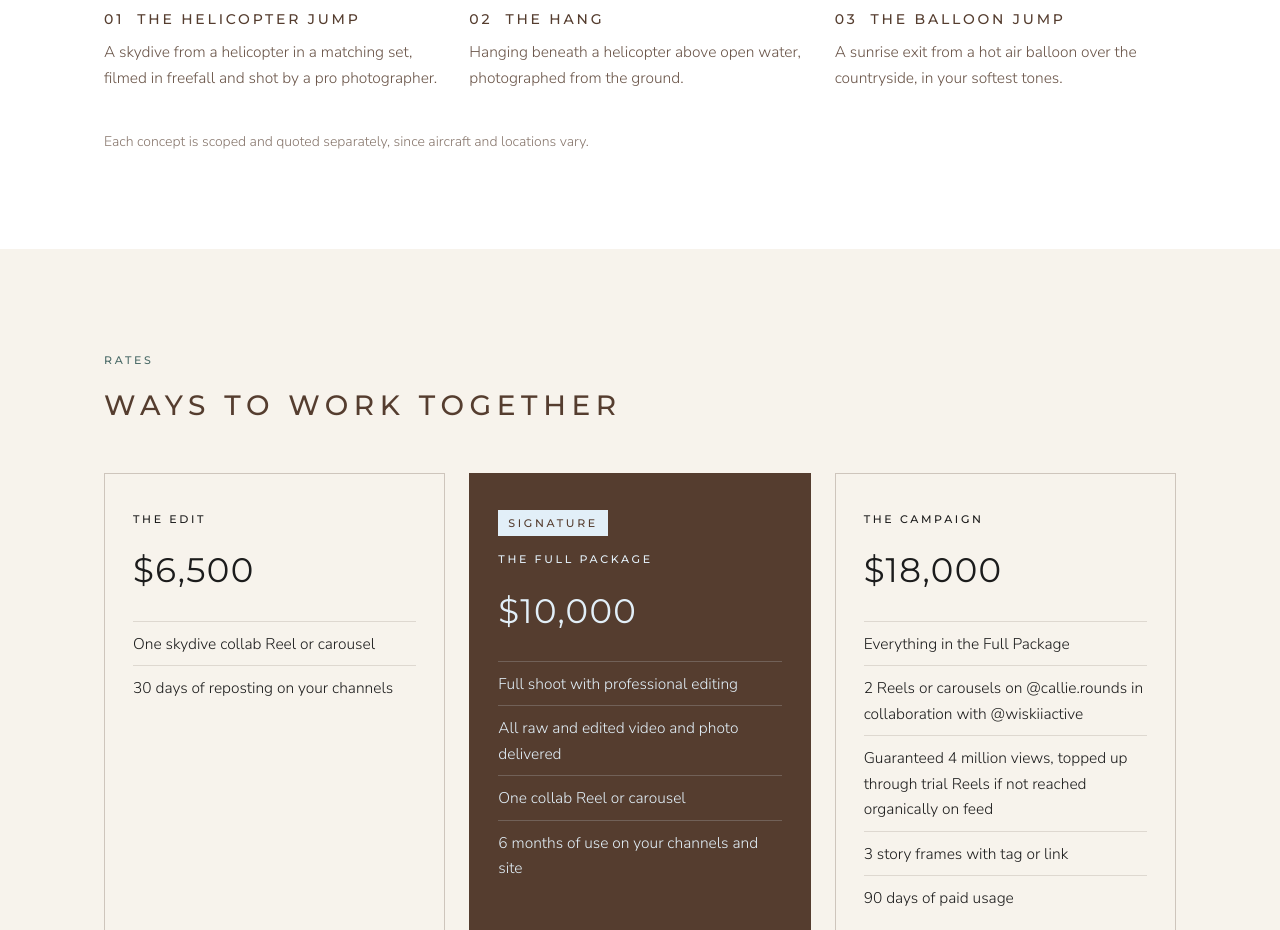
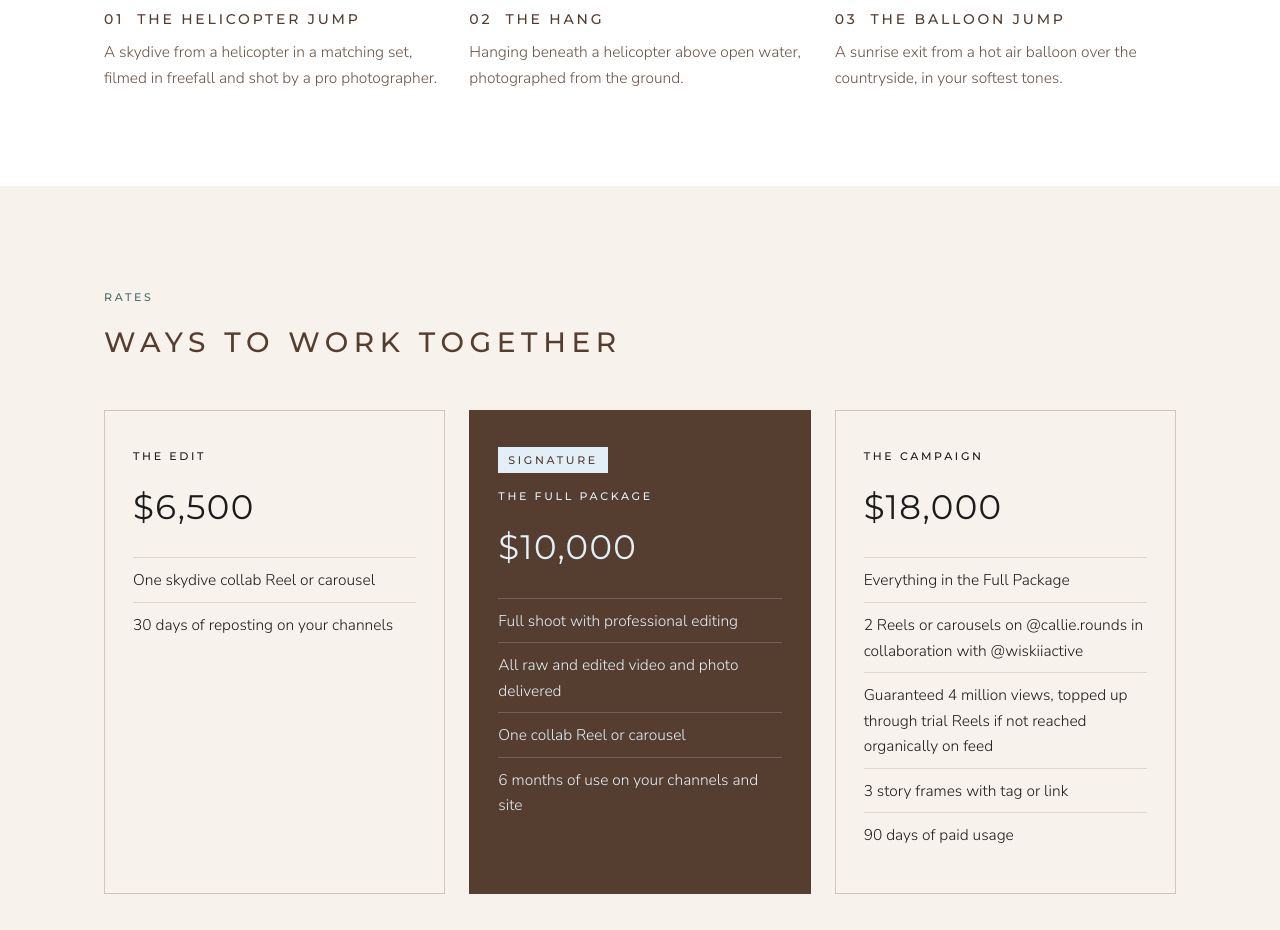
Before and after one commit to callie-rounds-media/wiskii, a plain HTML site: page index.html in a window 1280 px wide. Shown: the part 2000-2930 px from the top of the page. Drawn offline with Linux system fonts and the light colour scheme.

Commit message:
Remove concepts note

```diff
--- a/index.html
+++ b/index.html
@@ -124,7 +124,6 @@ footer{text-align:center;padding:28px;background:var(--ink);color:var(--capri)}
         <p>A sunrise exit from a hot air balloon over the countryside, in your softest tones.</p>
       </div>
     </div>
-    <p class="note">Each concept is scoped and quoted separately, since aircraft and locations vary.</p>
   </div>
 </section>
 
```
